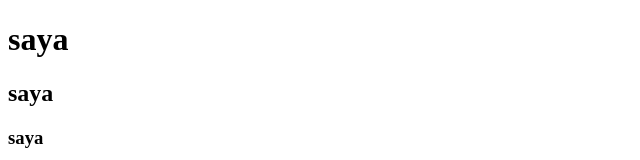
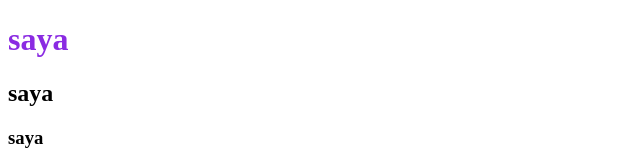
Before and after one commit to jibay12/latihan-1, a plain HTML site: page index.html in a window 1280 px wide. Shown: the top 160 px of the page, without its empty margins (0-640 px from the left). Drawn offline with Linux system fonts and the light colour scheme.

Commit message:
commit ketiga

```diff
--- a/index.html
+++ b/index.html
@@ -6,7 +6,7 @@
     <meta name="viewport" content="width=device-width, initial-scale=1.0">
 </head>
 <body>
-<h1>saya</h1>
+<h1 style="color: blueviolet;">saya</h1>
 <h2>saya</h2>
 <h3>saya</h3>
 <h4>saya</h4>
```
